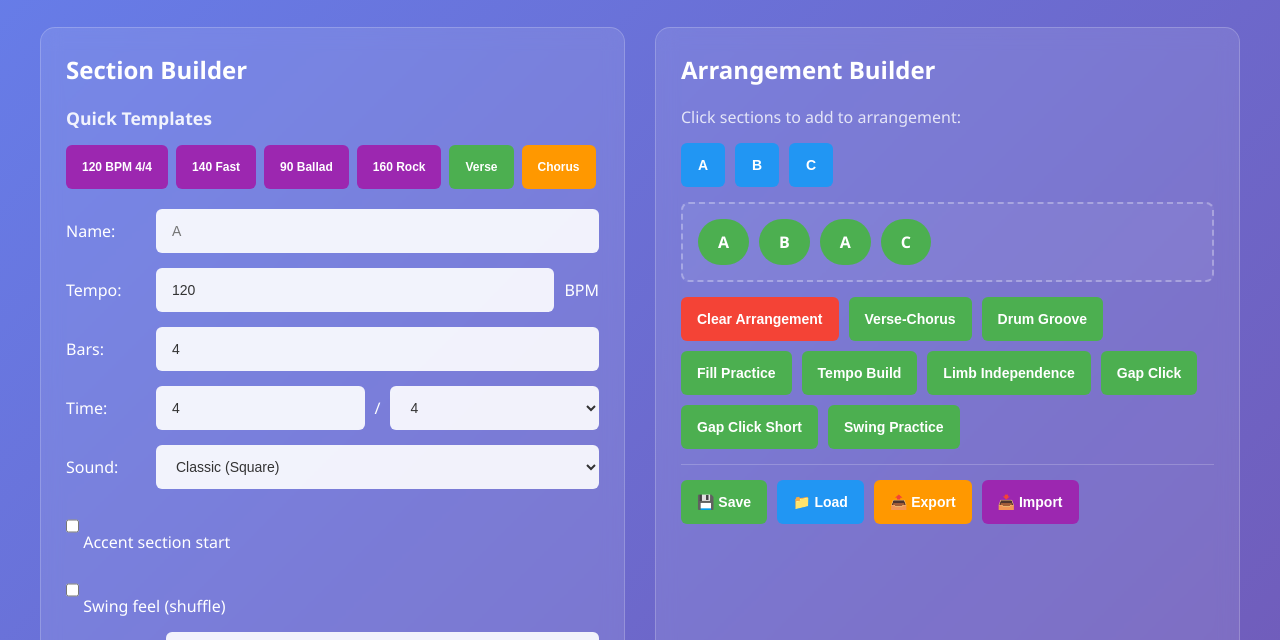
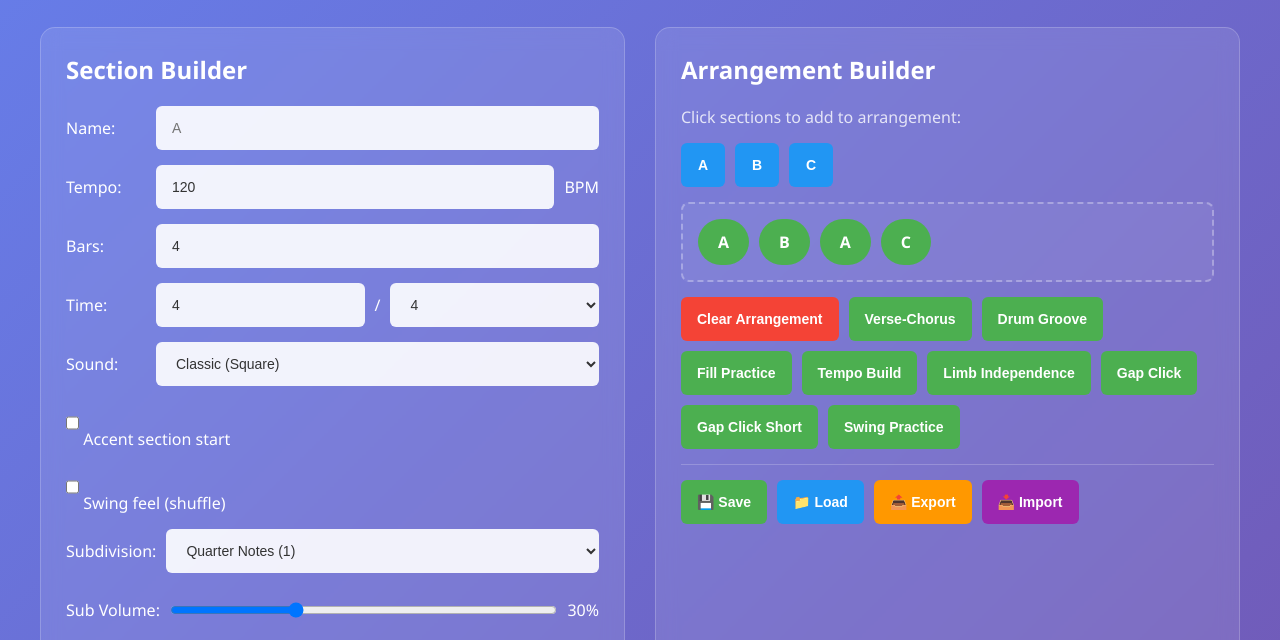
Before and after one commit to MirzaCengic/TimeCraftPWA, a plain HTML site: page metronome_prototype.html in a window 1280 px wide. Shown: the part 110-750 px from the top of the page. Drawn offline with Linux system fonts and the light colour scheme.

Commit message:
Remove quick templates from Section Builder
Clean up UI by removing quick template buttons and associated function.
Section Builder now has a cleaner, more focused interface while
maintaining all core functionality for manual section creation.

Removed:
- Quick template HTML (11 lines)
- quickSection() JavaScript function (31 lines)
- Inline styling for template buttons

🤖 Generated with [Claude Code](https://claude.ai/code)

Co-Authored-By: Claude <noreply@anthropic.com>

```diff
--- a/metronome_prototype.html
+++ b/metronome_prototype.html
@@ -607,17 +607,6 @@
         <div class="main-controls">
             <div class="panel section-builder-panel">
                 <h2>Section Builder</h2>
-                <div style="margin-bottom: 20px;">
-                    <h3 style="margin-bottom: 15px; font-size: 1.1rem; opacity: 0.9;">Quick Templates</h3>
-                    <div style="display: flex; flex-wrap: wrap; gap: 8px; margin-bottom: 20px;">
-                        <button onclick="quickSection('A', 120, 4, '4/4')" style="background: #9C27B0; font-size: 12px;">120 BPM 4/4</button>
-                        <button onclick="quickSection('B', 140, 4, '4/4')" style="background: #9C27B0; font-size: 12px;">140 Fast</button>
-                        <button onclick="quickSection('C', 90, 8, '4/4')" style="background: #9C27B0; font-size: 12px;">90 Ballad</button>
-                        <button onclick="quickSection('D', 160, 4, '4/4')" style="background: #9C27B0; font-size: 12px;">160 Rock</button>
-                        <button onclick="quickSection('V', 120, 8, '4/4')" style="background: #4CAF50; font-size: 12px;">Verse</button>
-                        <button onclick="quickSection('C', 130, 8, '4/4')" style="background: #FF9800; font-size: 12px;">Chorus</button>
-                    </div>
-                </div>
 
                 <div class="section-builder">
                     <div class="input-group">
@@ -2120,37 +2109,6 @@
             updateVisualMetronome();
         }
 
-        // Quick section creation function
-        function quickSection(name, tempo, bars, timeSignature) {
-            // Check if section exists
-            if (sections[name] && !confirm(`Section "${name}" already exists. Replace it?`)) {
-                return;
-            }
-
-            // Create section with smart defaults
-            sections[name] = {
-                tempo: tempo,
-                bars: bars,
-                timeSignature: timeSignature,
-                subdivision: 1, // Default to quarter notes
-                subdivisionVolume: 30,
-                sound: 'classic',
-                accentSectionStart: false,
-                swingFeel: false
-            };
-
-            // Update displays
-            updateSectionDisplay();
-            updateAvailableSections();
-            autoSave();
-
-            // Auto-add to arrangement if empty
-            if (arrangement.length === 0) {
-                arrangement.push(name);
-                updateArrangementDisplay();
-            }
-        }
-
         // Toggle between setup and performance modes
         function toggleMode() {
             isPerformanceMode = !isPerformanceMode;
```
